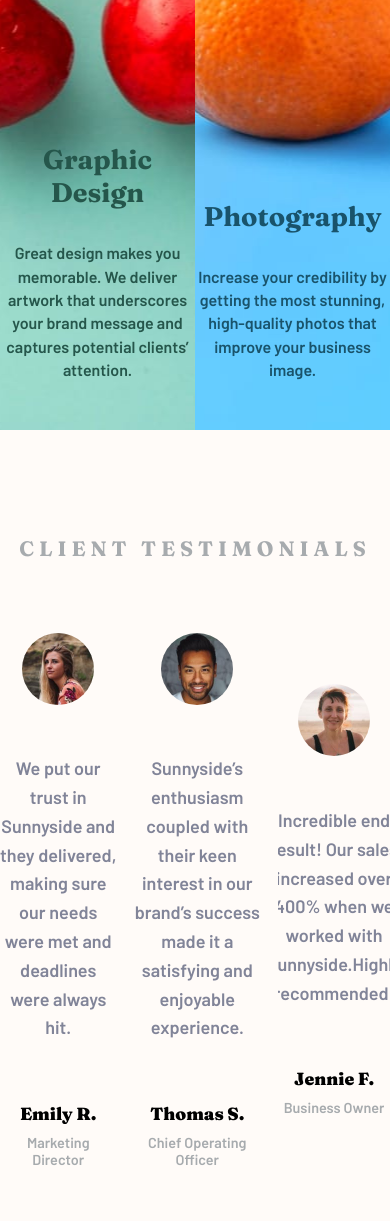
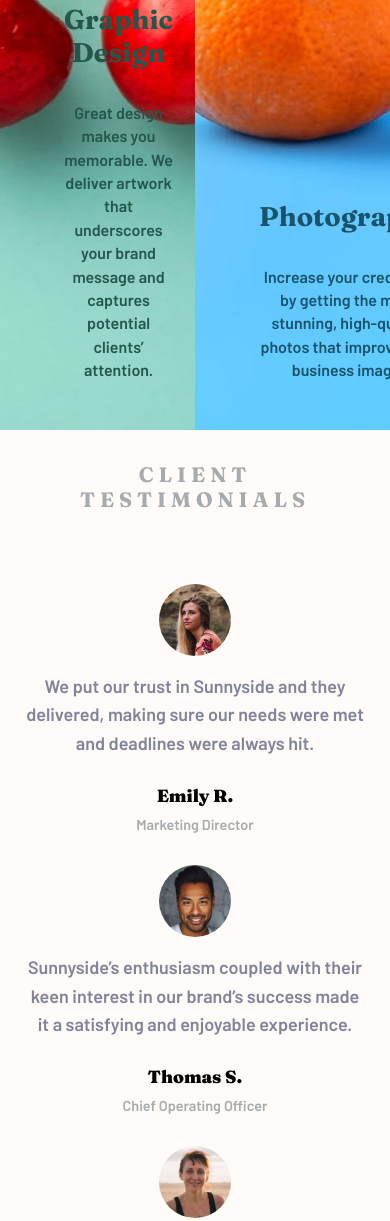
Before and after one commit to asliddinamir/project28-FM, a plain HTML site: page index.html in a window 390 px wide. Shown: the part 2292-3513 px from the top of the page. Drawn offline with Linux system fonts and the light colour scheme.

Commit message:
made testimonial section responsive

```diff
--- a/style.css
+++ b/style.css
@@ -210,7 +210,7 @@
     align-items: center;
     justify-content: center;
     gap: 4.5rem;
-    height: 100vh;
+    min-height: 100vh;
     text-align: center;
     background-color: #fffbf8;
 }
@@ -356,7 +356,7 @@
     }
 }
 
-@media(min-width:830px) {
+@media(min-width:761px) {
     .gallery {
         display: grid;
         grid-template-columns: repeat(4, 1fr);
@@ -377,3 +377,31 @@
         padding-inline: 2rem;
     }
 }
+
+@media(max-width:760px) {
+    .gallery {
+        display: grid;
+        grid-template-columns: repeat(2, 2fr);
+        width: 100%;
+        height: 50rem;
+    }
+
+    .innerpart {
+        padding: 0 4rem;
+    }
+
+    .testimonials {
+        padding: 2rem 1.5rem;
+        /* min-height: 100vh; */
+    }
+
+    .testim_container {
+        flex-direction: column;
+        gap: 2rem;
+    }
+
+    .testimonial {
+        gap: 1rem;
+    }
+
+}
```
